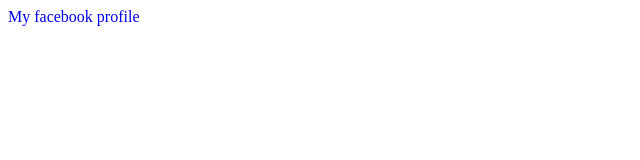
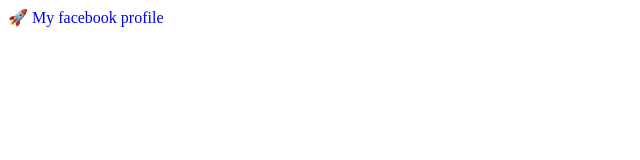
Before and after one commit to zzNuAzz/LinkWeb, a plain HTML site: page index.html in a window 1280 px wide. Shown: the full height of the page, 0-640 px from the left. Drawn offline with Linux system fonts and the light colour scheme.

Commit message:
Update index.html

```diff
--- a/index.html
+++ b/index.html
@@ -7,6 +7,6 @@
     <title>Rita-Ryuunosuke Link</title>
 </head>
 <body>
-    <a href="https://www.facebook.com/SoNguyenTo216" style="text-decoration: none"> My facebook profile </a>
+    <a href="https://www.facebook.com/SoNguyenTo216" style="text-decoration: none"> 🚀 My facebook profile </a>
 </body>
 </html>
```
